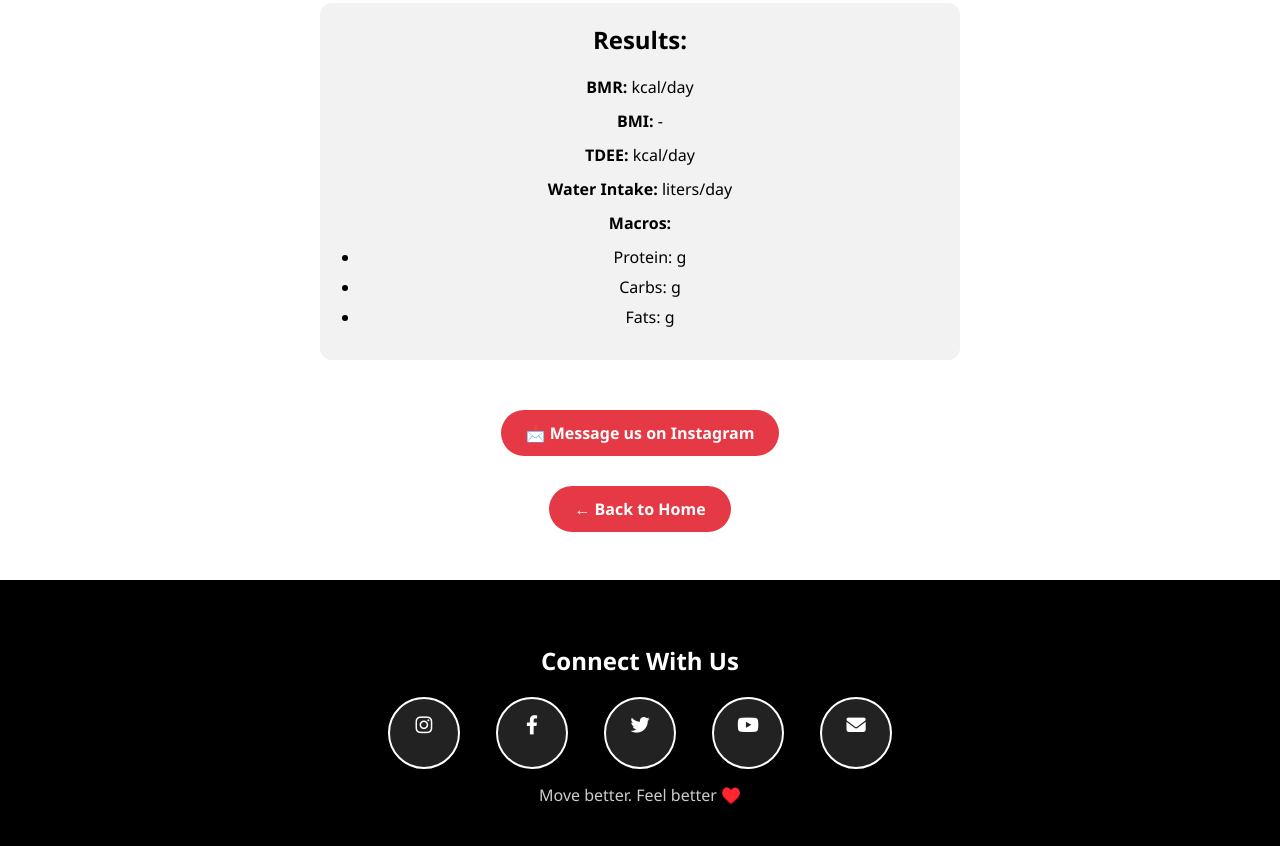
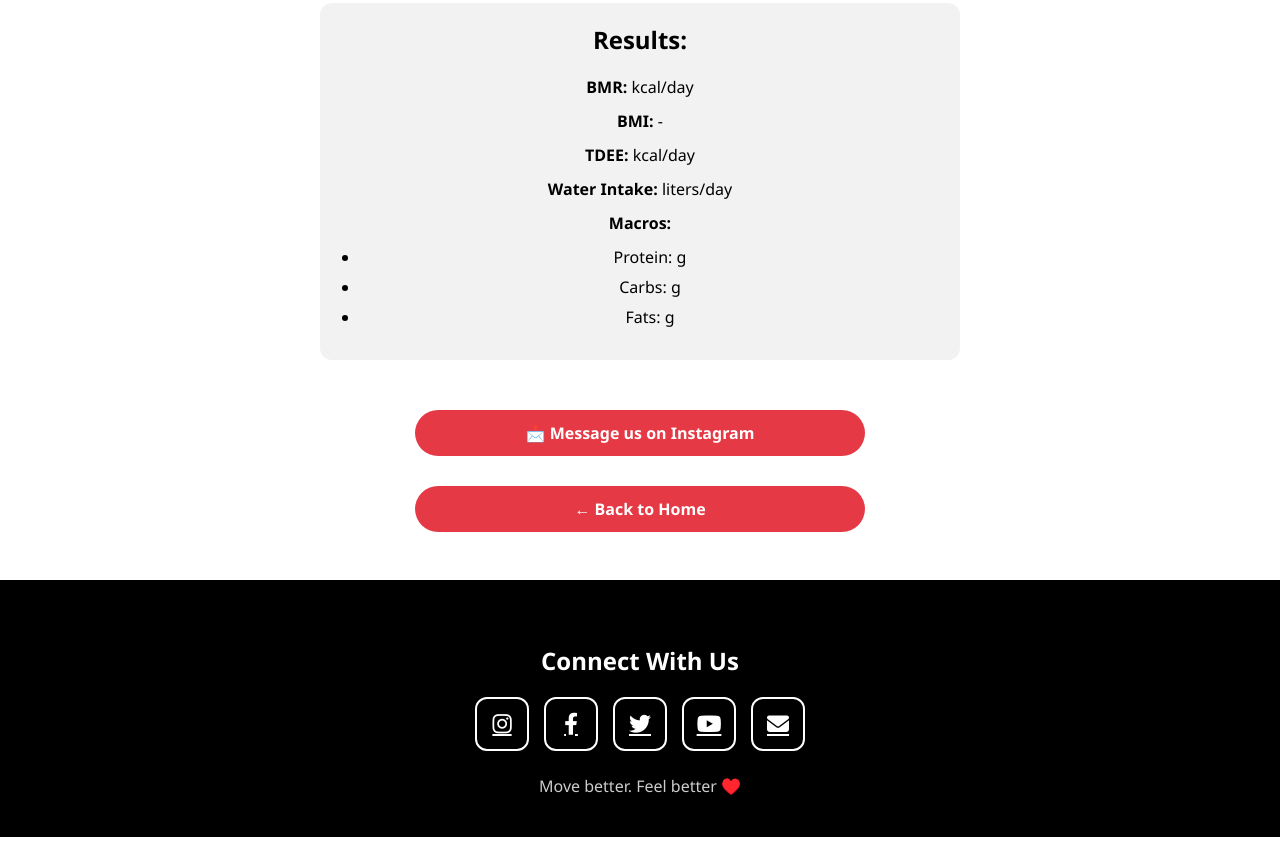
Before and after one commit to FitStance/Fit-Stance.github.io, a plain HTML site: page tools.html in a window 1280 px wide. Shown: the part 821-1667 px from the top of the page. Drawn offline with Linux system fonts and the light colour scheme.

Commit message:
Update tools.html

```diff
--- a/tools.html
+++ b/tools.html
@@ -7,16 +7,16 @@
   <link rel="stylesheet" href="style.css" />
   <link rel="stylesheet" href="https://cdnjs.cloudflare.com/ajax/libs/font-awesome/6.4.0/css/all.min.css" />
   <style>
+    html {
+      scroll-behavior: smooth;
+    }
+
     body {
       font-family: 'Segoe UI', sans-serif;
       background: #fff;
       color: #000;
       margin: 0;
       padding: 0;
-    }
-
-    html {
-      scroll-behavior: smooth;
     }
 
     .brand-header {
@@ -97,7 +97,8 @@
       text-align: center;
     }
 
-    .calculator-results p, .calculator-results ul {
+    .calculator-results p,
+    .calculator-results ul {
       margin-bottom: 12px;
     }
 
@@ -111,9 +112,10 @@
       margin: 20px 0;
     }
 
-    .back-button a {
-      font-weight: bold;
-      text-decoration: none;
+    .message-button .btn-primary,
+    .back-button .btn-primary {
+      width: 90%;
+      max-width: 400px;
     }
 
     footer {
@@ -129,31 +131,39 @@
     }
 
     .social-icons {
-      margin-bottom: 15px;
+      display: flex;
+      justify-content: center;
+      flex-wrap: wrap;
+      gap: 15px;
+      margin-bottom: 20px;
     }
 
     .social-icons a {
-      display: inline-block;
-      margin: 0 10px;
+      display: flex;
+      align-items: center;
+      justify-content: center;
+      width: 50px;
+      height: 50px;
+      border: 2px solid white;
+      border-radius: 12px;
+      font-size: 22px;
       color: #fff;
-      background: #222;
-      padding: 12px;
-      border-radius: 50%;
-      transition: background 0.3s ease;
+      transition: all 0.3s ease;
     }
 
     .social-icons a:hover {
-      background: #e63946;
+      background: white;
+      color: #000;
     }
 
     footer .tagline {
-      margin-top: 15px;
       font-size: 1rem;
       color: #ccc;
     }
 
     @media (max-width: 768px) {
-      .calculator-form, .calculator-results {
+      .calculator-form,
+      .calculator-results {
         margin: 20px 15px;
         padding: 15px;
       }
@@ -162,9 +172,8 @@
         width: 100%;
       }
 
-      .back-button a {
-        display: inline-block;
-        margin-top: 10px;
+      .social-icons {
+        gap: 12px;
       }
     }
   </style>
```
